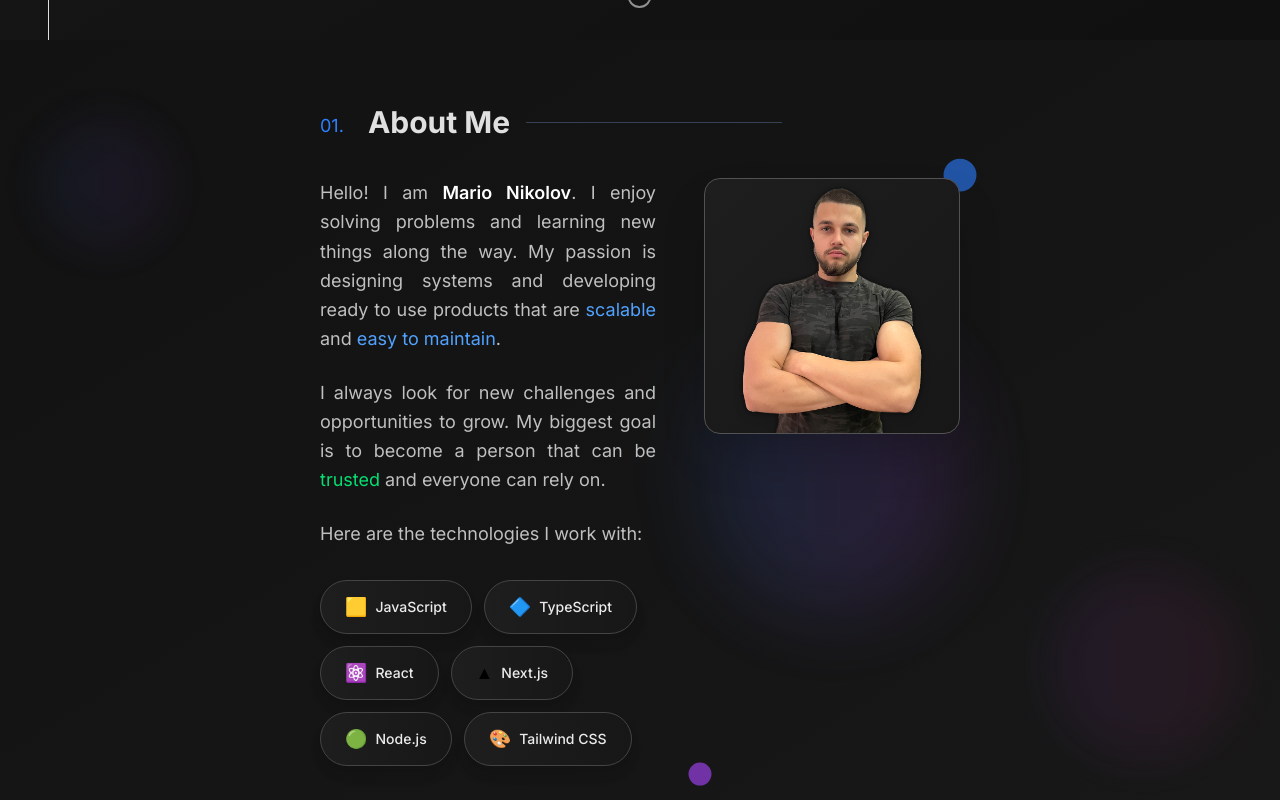
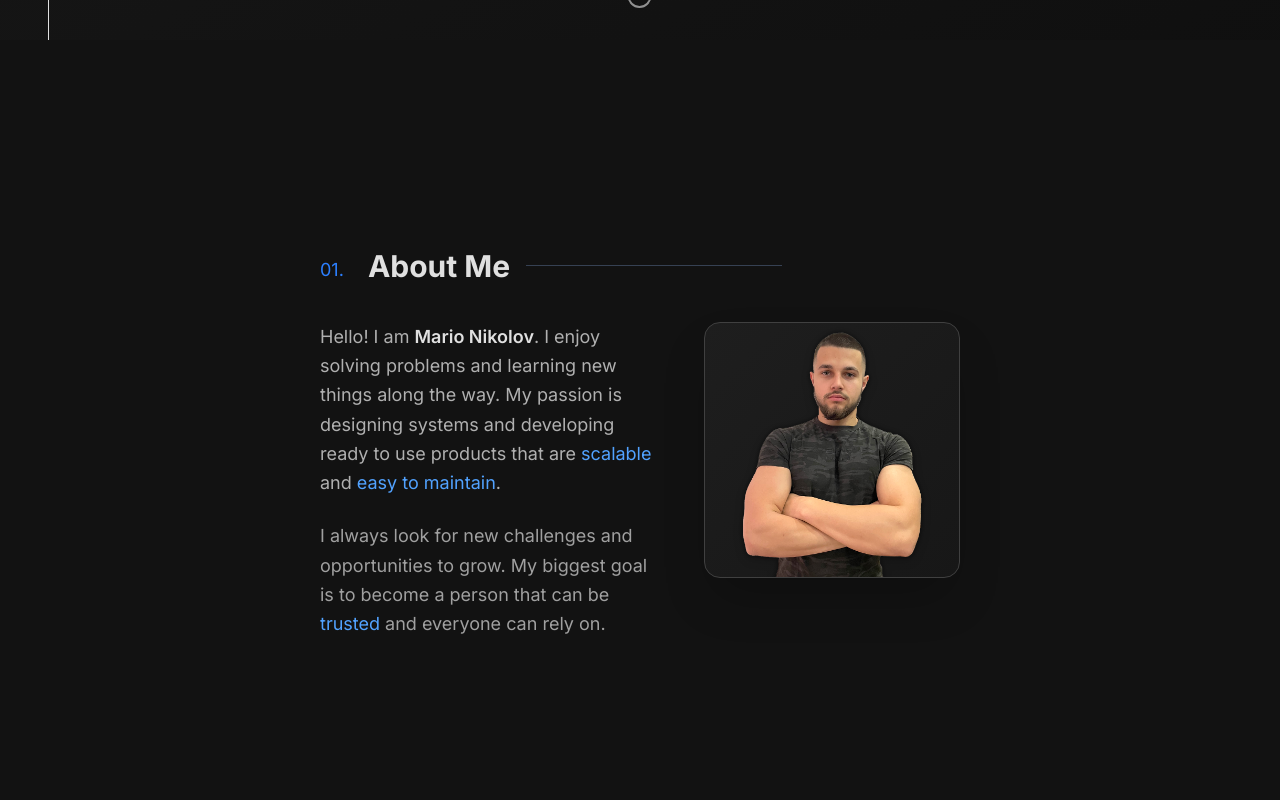
Before and after one commit to marionikolov17/new-portfolio, a Next.js app: page / in a window 1280 px wide. Shown: the part 760-1560 px from the top of the page. Built offline with nearby package versions, Linux system fonts and the light colour scheme.

Commit message:
Update: about section: design: make it sync-ed with website theme

```diff
--- a/src/components/about-section.tsx
+++ b/src/components/about-section.tsx
@@ -1,3 +1,4 @@
+'use client';
 import Image from 'next/image';
 import { motion } from 'framer-motion';
 import SectionDelimiter from './util/section-delimiter';
@@ -15,113 +16,78 @@ export default function AboutSection() {
   };
 
   const itemVariants = {
-    hidden: { opacity: 0, y: 20 },
+    hidden: { opacity: 0, y: 30 },
     visible: {
       opacity: 1,
       y: 0,
       transition: {
         duration: 0.6,
-        ease: 'easeOut',
+        ease: [0.25, 0.25, 0, 1],
       },
     },
   };
 
   return (
     <div
-      className="w-full min-h-screen flex items-center justify-center relative overflow-hidden pb-4"
+      className="w-full min-h-screen flex items-center justify-center relative overflow-hidden py-20"
       id="about"
     >
-      {/* Background gradient */}
-      <div className="absolute inset-0 bg-gradient-to-br from-background-500 via-background-400 to-background-300 opacity-50" />
-
-      {/* Floating background elements */}
-      <div className="absolute top-20 left-10 w-32 h-32 bg-gradient-to-r from-blue-500/10 to-purple-500/10 rounded-full blur-xl animate-pulse" />
-      <div className="absolute bottom-20 right-10 w-48 h-48 bg-gradient-to-r from-purple-500/10 to-pink-500/10 rounded-full blur-xl animate-pulse delay-1000" />
-
       <div className="w-full px-8 sm:px-0 sm:w-[70%] xl:w-1/2 flex flex-col relative z-10">
-        <SectionDelimiter title="About Me" number="01" />
-
         <motion.div
-          className="w-full flex flex-col-reverse md:flex-row gap-y-8 mt-8 sm:mt-0"
           variants={containerVariants}
           initial="hidden"
           whileInView="visible"
-          viewport={{ once: true, amount: 0.3 }}
+          viewport={{ once: true, margin: '-100px' }}
+        >
+          <motion.div variants={itemVariants}>
+            <SectionDelimiter title="About Me" number="01" />
+          </motion.div>
+
+          <motion.div
+            className="w-full flex flex-col-reverse md:flex-row gap-y-8 mt-8"
+            variants={containerVariants}
           >
             <motion.div
               className="grow shrink-0 max-w-full md:max-w-[60%] flex flex-col md:pe-12"
               variants={itemVariants}
             >
               <motion.p
-              className="text-secondary-text-300 text-justify text-lg leading-relaxed"
+                className="text-secondary-text-500 text-lg leading-relaxed"
                 variants={itemVariants}
               >
                 Hello! I am{' '}
-              <span className="text-primary-text-100 font-semibold">
+                <span className="text-primary-text-500 font-semibold">
                   Mario Nikolov
                 </span>
-              . I enjoy solving problems and learning new things along the way.
-              My passion is designing systems and developing ready to use
-              products that are <span className="text-blue-400">scalable</span>{' '}
-              and <span className="text-blue-400">easy to maintain</span>.
+                . I enjoy solving problems and learning new things along the
+                way. My passion is designing systems and developing ready to use
+                products that are{' '}
+                <span className="text-blue-400">scalable</span> and{' '}
+                <span className="text-blue-400">easy to maintain</span>.
               </motion.p>
 
               <motion.p
-              className="text-secondary-text-300 mt-6 text-justify text-lg leading-relaxed"
+                className="text-secondary-text-700 mt-6 text-lg leading-relaxed"
                 variants={itemVariants}
               >
                 I always look for new challenges and opportunities to grow. My
                 biggest goal is to become a person that can be{' '}
-              <span className="text-green-400">trusted</span> and everyone can
+                <span className="text-blue-400">trusted</span> and everyone can
                 rely on.
               </motion.p>
-
-            <motion.p
-              className="text-secondary-text-300 mt-6 text-justify text-lg leading-relaxed"
-              variants={itemVariants}
-            >
-              Here are the technologies I work with:
-            </motion.p>
-
-            <motion.div
-              className="mt-8 w-full flex items-center gap-3 flex-wrap"
-              variants={itemVariants}
-            >
-              {[
-                { skill: 'JavaScript', icon: '🟨' },
-                { skill: 'TypeScript', icon: '🔷' },
-                { skill: 'React', icon: '⚛️' },
-                { skill: 'Next.js', icon: '▲' },
-                { skill: 'Node.js', icon: '🟢' },
-                { skill: 'Tailwind CSS', icon: '🎨' },
-              ].map((skillData, index) => (
-                <div
-                  key={index}
-                  style={{ animationDelay: `${0.1 + index * 0.1}s` }}
-                >
-                  <SkillCard skill={skillData.skill} icon={skillData.icon} />
-                </div>
-              ))}
-            </motion.div>
             </motion.div>
 
             <motion.div
               className="grow shrink-0 relative flex justify-center md:justify-start"
               variants={itemVariants}
             >
-            {/* Decorative background elements */}
-            <div className="absolute inset-0 flex items-center justify-center">
-              <div className="w-72 h-72 rounded-full bg-gradient-to-r from-blue-500/20 to-purple-500/20 blur-2xl animate-pulse" />
-            </div>
-
               <motion.div
-              className="w-64 h-64 z-10 flex items-center justify-center overflow-hidden rounded-2xl relative bg-gradient-to-br from-background-300 to-background-400 shadow-2xl border border-border-300"
-              initial={{ opacity: 0, scale: 0.8, rotateY: -15 }}
-              whileInView={{ opacity: 1, scale: 1, rotateY: 0 }}
-              transition={{ duration: 0.8, ease: 'easeOut' }}
+                className="w-64 h-64 z-10 flex items-center justify-center overflow-hidden rounded-2xl relative bg-gradient-to-br from-background-300 to-background-400 shadow-2xl border border-border-600"
+                initial={{ opacity: 0, scale: 0.8 }}
+                whileInView={{ opacity: 1, scale: 1 }}
+                transition={{ duration: 0.8, ease: [0.25, 0.25, 0, 1] }}
                 whileHover={{
                   scale: 1.05,
-                rotateY: 5,
                   transition: { duration: 0.3 },
                 }}
               >
@@ -132,37 +98,8 @@ export default function AboutSection() {
                   height={256}
                   className="w-full h-full object-contain filter drop-shadow-lg"
                 />
-
-              {/* Glowing border effect */}
-              <div className="absolute inset-0 rounded-2xl bg-gradient-to-r from-blue-500/30 to-purple-500/30 opacity-0 hover:opacity-100 transition-opacity duration-300 blur-sm -z-10" />
               </motion.div>
-
-            {/* Floating decorative elements */}
-            <motion.div
-              className="absolute -top-4 -right-4 w-8 h-8 bg-blue-500 rounded-full opacity-60"
-              animate={{
-                y: [0, -10, 0],
-                scale: [1, 1.1, 1],
-              }}
-              transition={{
-                duration: 3,
-                repeat: Infinity,
-                ease: 'easeInOut',
-              }}
-            />
-            <motion.div
-              className="absolute -bottom-4 -left-4 w-6 h-6 bg-purple-500 rounded-full opacity-60"
-              animate={{
-                y: [0, 10, 0],
-                scale: [1, 0.9, 1],
-              }}
-              transition={{
-                duration: 2.5,
-                repeat: Infinity,
-                ease: 'easeInOut',
-                delay: 1,
-              }}
-            />
+            </motion.div>
           </motion.div>
         </motion.div>
       </div>
@@ -170,24 +107,15 @@ export default function AboutSection() {
   );
 }
 
-function SkillCard({ skill, icon }: { skill: string; icon: string }) {
+/* function SkillCard({ skill, icon }: { skill: string; icon: string }) {
   return (
-    <div
-      className="group py-3 px-6 rounded-full bg-gradient-to-r from-background-300 to-background-400 flex items-center justify-center gap-2 border border-border-500 shadow-lg hover:shadow-xl transition-all duration-200 cursor-pointer will-change-auto"
-      style={{
-        animation: `fadeInScale 0.4s ease-out forwards`,
-        opacity: 0,
-      }}
-    >
+    <div className="group py-3 px-6 rounded-full bg-gradient-to-r from-background-300 to-background-400 flex items-center justify-center gap-2 border border-border-600 shadow-lg hover:shadow-xl transition-all duration-300 cursor-pointer relative">
       <span className="text-lg group-hover:scale-105 transition-transform duration-200">
         {icon}
       </span>
-      <span className="text-primary-text-300 text-sm font-medium group-hover:text-primary-text-100 transition-colors duration-200">
+      <span className="text-primary-text-500 text-sm font-medium group-hover:text-primary-text-300 transition-colors duration-200">
         {skill}
       </span>
-
-      {/* Subtle glow effect */}
-      <div className="absolute inset-0 rounded-full bg-gradient-to-r from-blue-500/20 to-purple-500/20 opacity-0 group-hover:opacity-100 transition-opacity duration-200 -z-10 hidden md:block" />
     </div>
   );
-}
+} */
```
Lines whose indentation alone changed are shown as unchanged.
